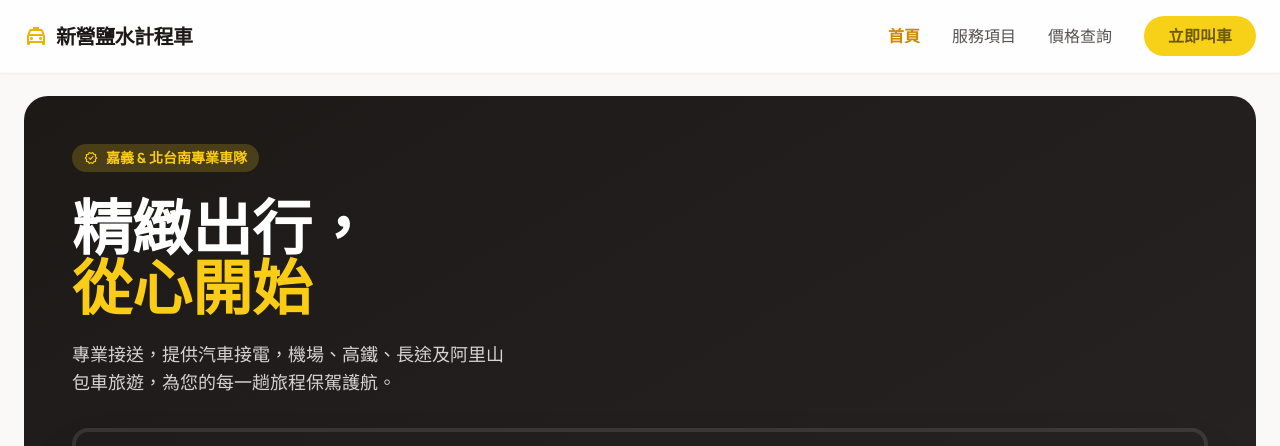
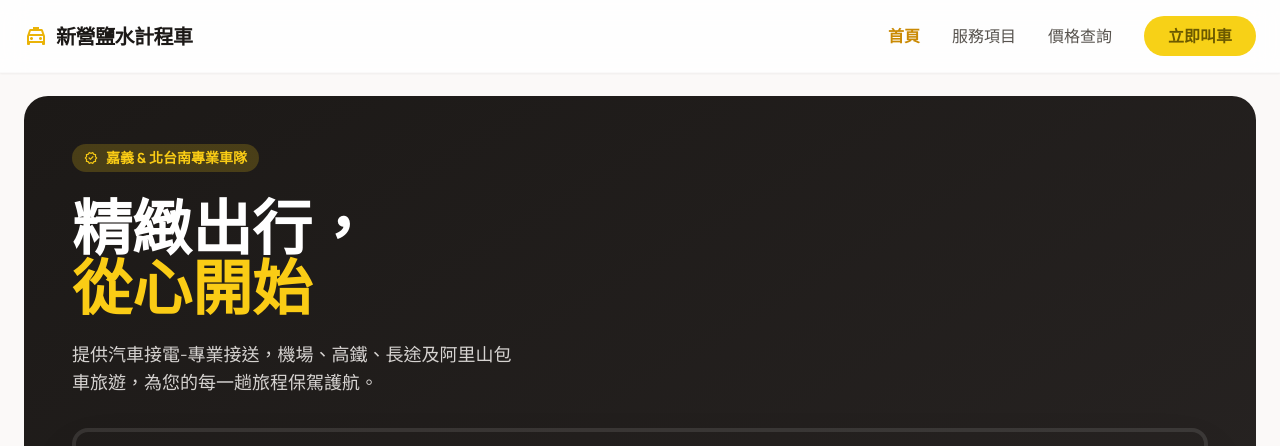
Before and after one commit to 0918163558/0918163558.github.io, a plain HTML site: page index.html in a window 1280 px wide. Shown: the top 446 px of the page. Drawn offline with nearby package versions, Linux system fonts and the light colour scheme.

Commit message:
Update index.html

```diff
--- a/index.html
+++ b/index.html
@@ -126,7 +126,7 @@
                         精緻出行，<br/><span class="text-yellow-400">從心開始</span>
 </h2>
 <p class="text-stone-300 text-lg mb-8 max-w-md">
-                        專業接送，提供汽車接電，機場、高鐵、長途及阿里山包車旅遊，為您的每一趟旅程保駕護航。
+                       提供汽車接電-專業接送，機場、高鐵、長途及阿里山包車旅遊，為您的每一趟旅程保駕護航。
                     </p>
 </div>
 <!-- Main Car Image -->
```
